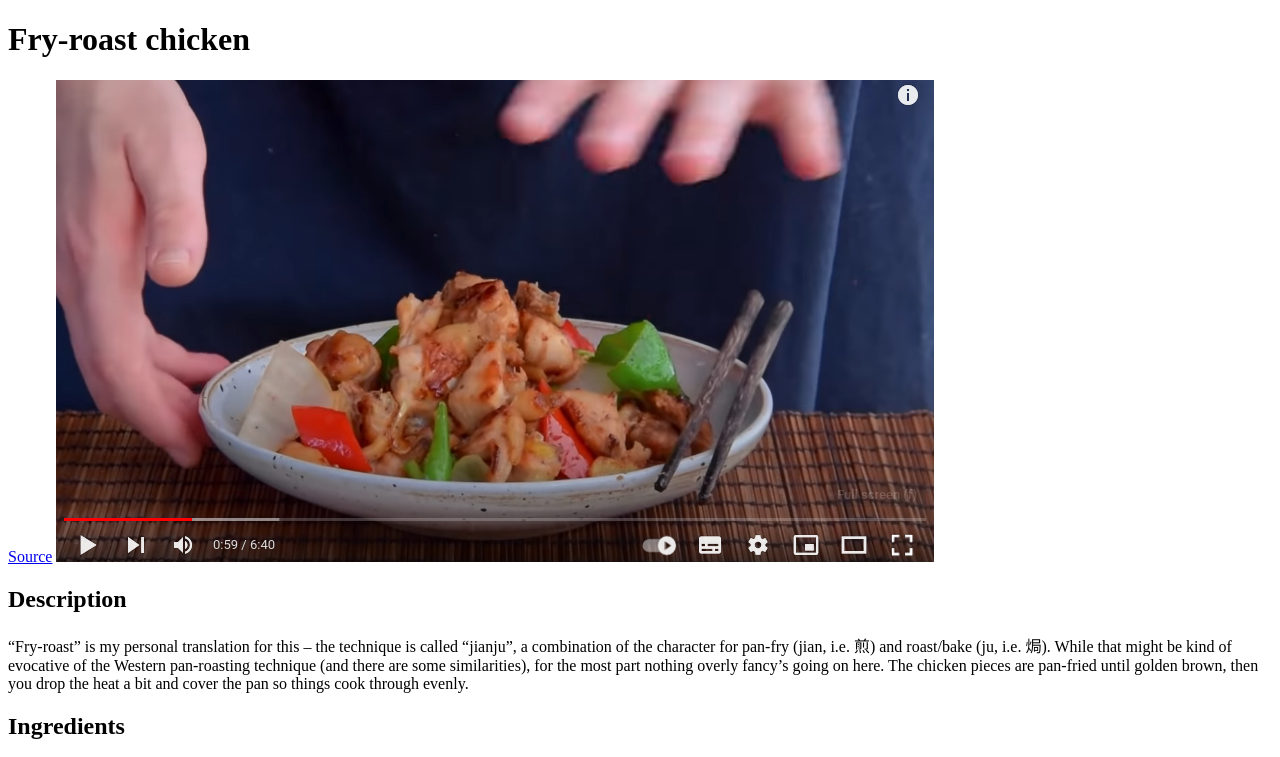
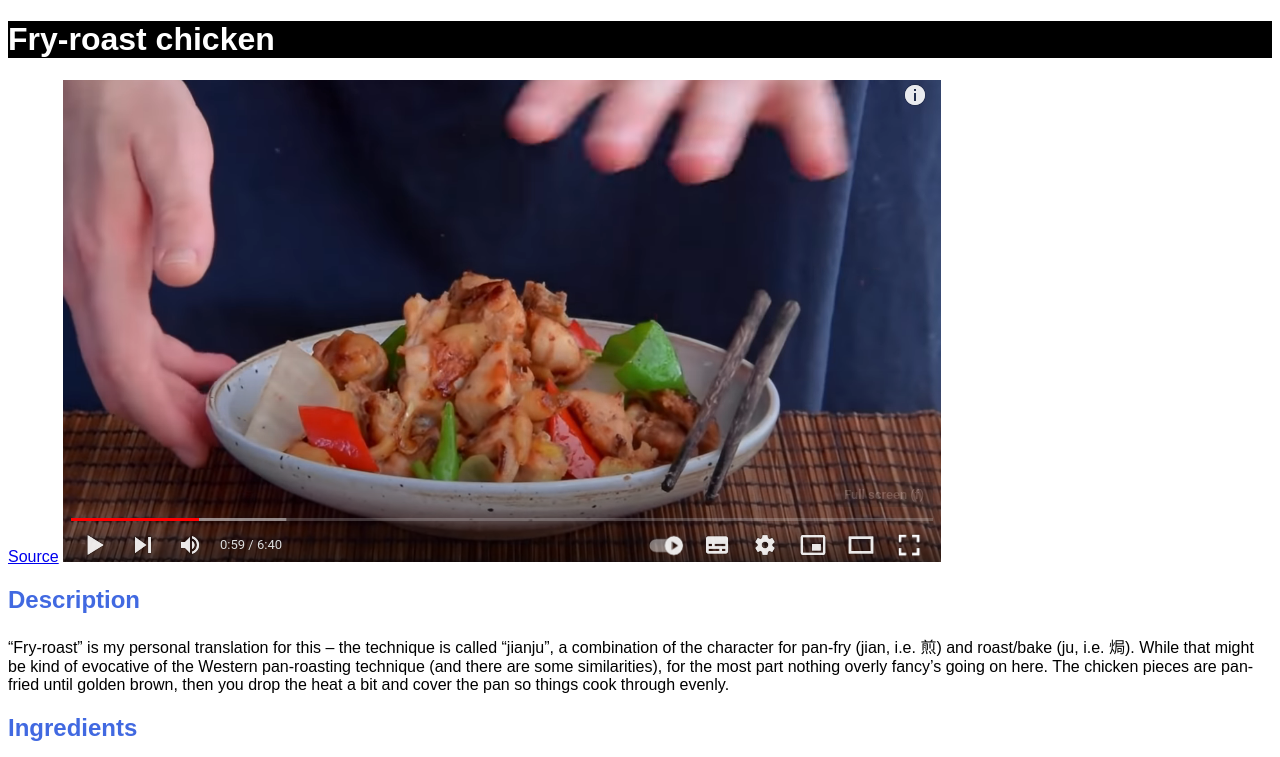
Before and after one commit to haukit-yong/odin-recipes, a plain HTML site: page recipes/fry-roast-chicken.html in a window 1280 px wide. Shown: the top 757 px of the page. Drawn offline with Linux system fonts and the light colour scheme.

Commit message:
Add stylesheet

```diff
--- a/recipes/fry-roast-chicken.html
+++ b/recipes/fry-roast-chicken.html
@@ -5,6 +5,7 @@
     <meta http-equiv="X-UA-Compatible" content="IE=edge">
     <meta name="viewport" content="width=device-width, initial-scale=1.0">
     <title>Document</title>
+    <link rel="stylesheet" href="../styles.css">
 </head>
 <body>
     <h1>Fry-roast chicken</h1>
--- /dev/null
+++ b/styles.css
@@ -0,0 +1,12 @@
+* {
+    font-family: Arial, Helvetica, sans-serif;
+}
+
+h1 {
+    color: white;
+    background-color: black;
+}
+
+h2 {
+    color: royalblue
+}
```
Also changed, not shown: index.html (+1 -0 lines).
